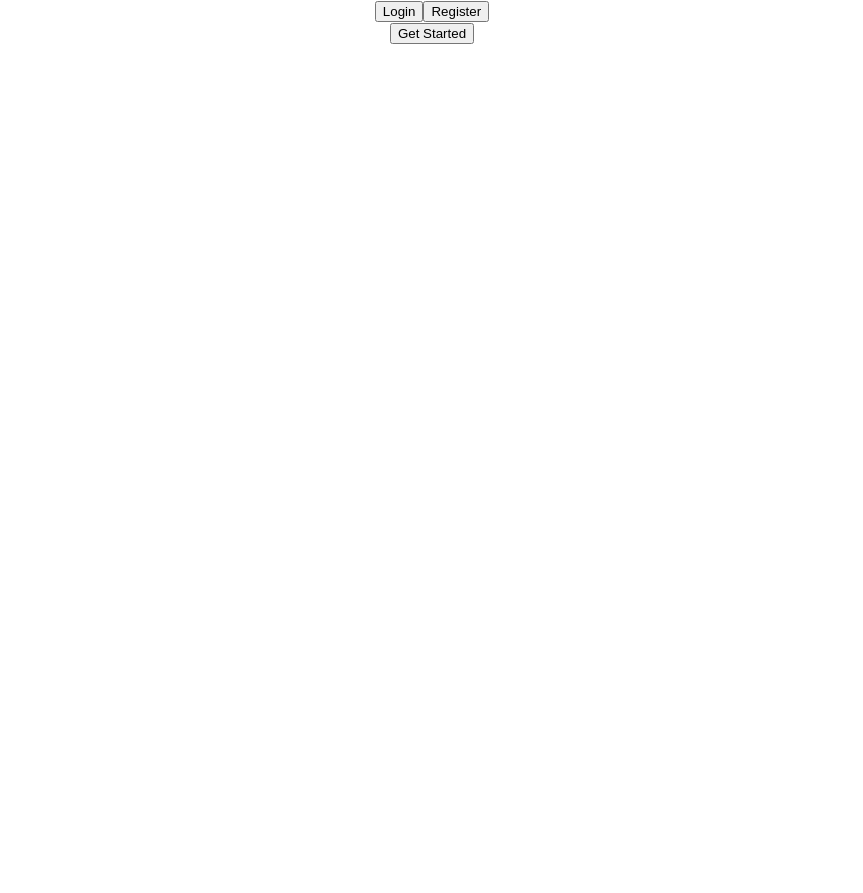
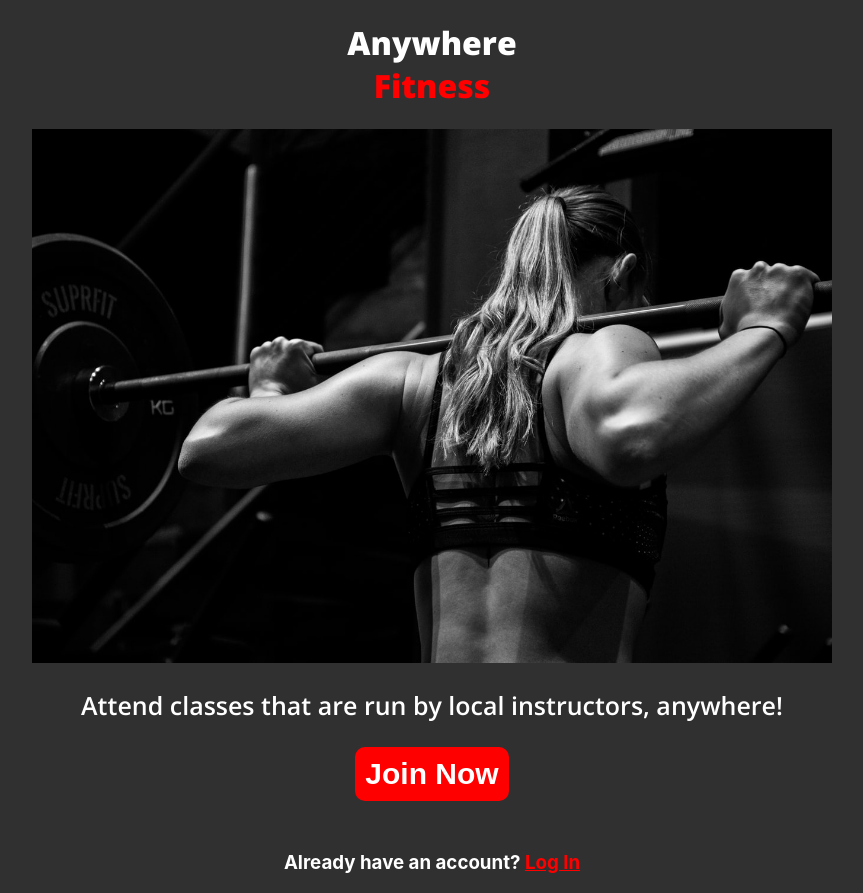
Before and after one commit to tt-webft-20AnywhereFitness/front-end, a React (Create React App) app in the folder front-end/: page / in a window 1280 px wide. Shown: the whole page, without its empty margins (208-1071 px from the left). Before the commit the page ends 800 px from the top, so only its background shows below. Built offline with nearby package versions, Linux system fonts and the light colour scheme.

Commit message:
home styled

```diff
--- a/front-end/src/App.css
+++ b/front-end/src/App.css
@@ -1,38 +1,67 @@
-.App {
+@import url("https://fonts.googleapis.com/css2?family=Open+Sans:wght@600&display=swap");
+@import url("https://fonts.googleapis.com/css2?family=Open+Sans:wght@800&display=swap");
+
+body {
+  background-color: #303030;
+  width: 100%;
+  display: flex;
+  flex-direction: column;
+  justify-content: center;
+  align-items: center;
+}
+/*Nav Styles*/
+.navheader {
+  display: flex;
+  justify-content: center;
+  align-items: center;
+  color: white;
+  font-family: "Open Sans";
+  font-weight: 800px;
+}
+
+.fit {
+  color: red;
+  text-align: center;
+  font-family: "Open Sans";
+}
+
+/* Image Styles */
+img {
+  display: flex;
+  justify-content: center;
+  width: 800px;
+  height: auto;
+}
+
+/* text Styles*/
+.textcont {
+  color: white;
+  font-family: "Open Sans";
+  text-align: center;
+  font-size: 25px;
+}
+/* Button Styles */
+.btncontainer {
+  display: flex;
+  justify-content: center;
+}
+.mainbtn {
+  background-color: red;
+  color: white;
+  border-radius: 10px;
+  font-size: 30px;
+  font-weight: bold;
+  padding: 10px;
+  border: none;
+}
+
+/* Bottom Styles*/
+.bottom {
+  color: white;
+  margin-top: 50px;
   text-align: center;
 }
 
-.App-logo {
-  height: 40vmin;
-  pointer-events: none;
+.bottom a {
+  color: red;
 }
-
-@media (prefers-reduced-motion: no-preference) {
-  .App-logo {
-    animation: App-logo-spin infinite 20s linear;
-  }
-}
-
-.App-header {
-  background-color: #282c34;
-  min-height: 100vh;
-  display: flex;
-  flex-direction: column;
-  align-items: center;
-  justify-content: center;
-  font-size: calc(10px + 2vmin);
-  color: white;
-}
-
-.App-link {
-  color: #61dafb;
-}
-
-@keyframes App-logo-spin {
-  from {
-    transform: rotate(0deg);
-  }
-  to {
-    transform: rotate(360deg);
-  }
-}
--- a/front-end/src/App.js
+++ b/front-end/src/App.js
@@ -1,10 +1,12 @@
 import { Route } from "react-router-dom";
 import Home from "./components/Home";
+import Nav from "./components/Nav";
 import "./App.css";
 
 function App() {
   return (
     <div className="App">
+      <Nav />
       <Route exact path="/" component={Home} />
     </div>
   );
--- a/front-end/src/components/Home.js
+++ b/front-end/src/components/Home.js
@@ -1,14 +1,24 @@
+import fit1 from "../components/images/fit1.jpeg";
+
 export default function Home() {
   return (
     <div className="main">
-      <div className="top">
-        <button>Login</button>
-        <button>Register</button>
+      <div className="top"></div>
+      <div className="image-container">
+        <img src={fit1} alt="" />
       </div>
-      <div className="main">
-        <button>Get Started</button>
+      <div className="textcont">
+        <p>Attend classes that are run by local instructors, anywhere!</p>
       </div>
-      <div className="bottom"></div>
+      <div className="btncontainer">
+        <button className="mainbtn">Join Now</button>
+      </div>
+
+      <div className="bottom">
+        <h3>
+          Already have an account? <a href="">Log In</a>
+        </h3>
+      </div>
     </div>
   );
 }
--- /dev/null
+++ b/front-end/src/components/Nav.js
@@ -0,0 +1,14 @@
+
+
+
+
+export default function Nav() {
+    return (
+        <div className="navheader">
+        <h1>
+        Anywhere <br />
+        <div className = 'fit'>Fitness</div>
+      </h1>
+      </div>
+    )
+}
```
Also changed, not shown: front-end/src/components/images/fit1.jpeg (added).
